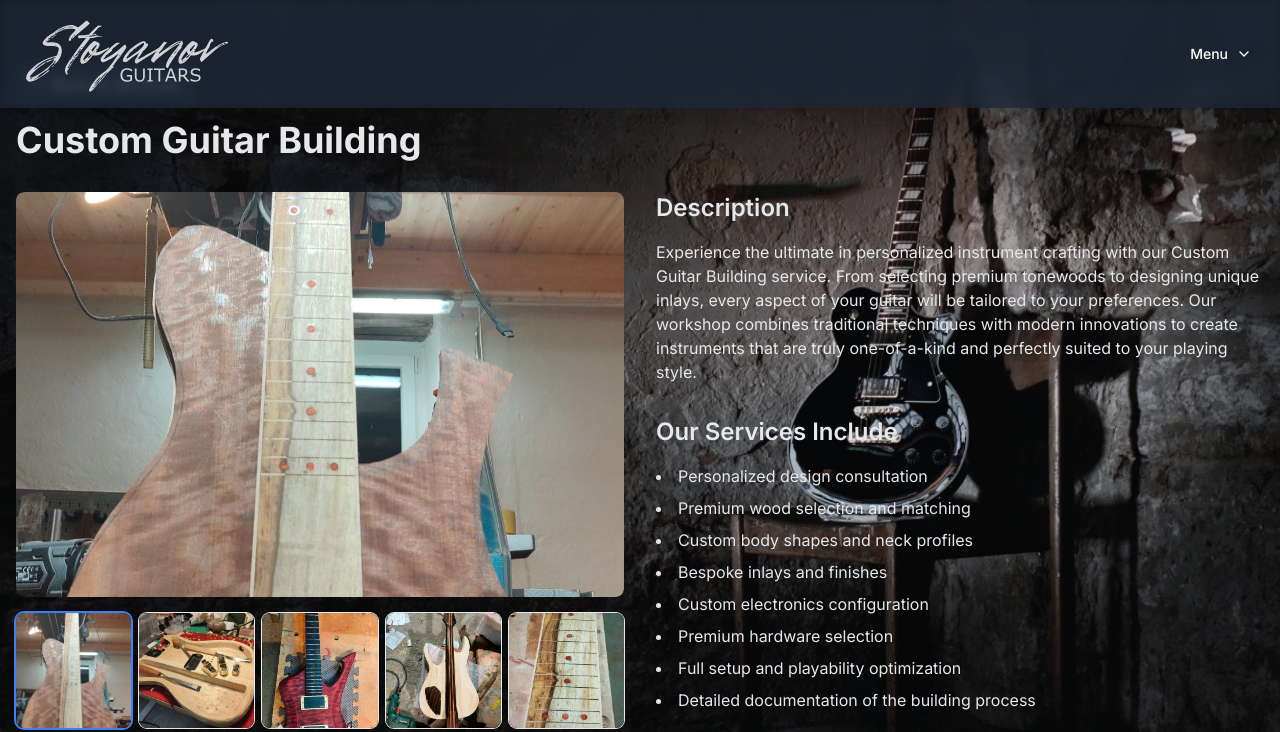
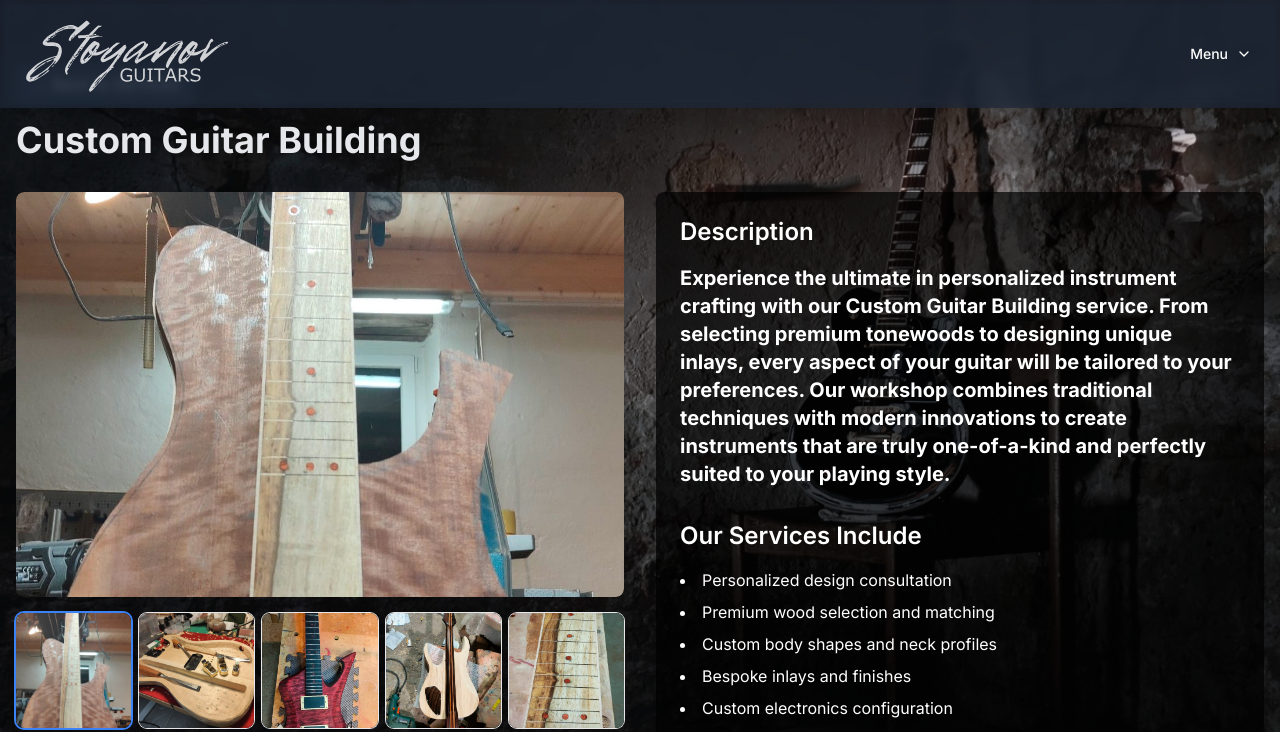
Before and after one commit to PeterStoyanov83/webpage-Stoyanov, a Next.js app: page /services/custom-guitar-building in a window 1280 px wide. Shown: the top 732 px of the page. Built offline with nearby package versions, Linux system fonts and the light colour scheme.

Commit message:
let's go

```diff
--- a/app/components/GuitarDetails.tsx
+++ b/app/components/GuitarDetails.tsx
@@ -1,6 +1,6 @@
 'use client'
 
-import { useState, useEffect } from 'react'
+import {useState, useEffect} from 'react'
 import Image from 'next/image'
 import Link from 'next/link'
 
@@ -17,7 +17,7 @@ interface GuitarDetailsProps {
     guitar: Guitar
 }
 
-export default function GuitarDetails({ guitar }: GuitarDetailsProps) {
+export default function GuitarDetails({guitar}: GuitarDetailsProps) {
     const [selectedImage, setSelectedImage] = useState(guitar.images[0])
     const [isLoading, setIsLoading] = useState(true)
     const [error, setError] = useState<string | null>(null)
@@ -115,8 +115,9 @@ export default function GuitarDetails({ guitar }: GuitarDetailsProps) {
 
                 {/* Right Column: Description & Specs */}
                 <div>
+                    <div className="bg-black bg-opacity-70 p-6 rounded-lg">
                         <h2 className="text-2xl font-semibold text-gray-200 mb-4">Description</h2>
-          <p className="text-white mb-8">{guitar.description}</p>
+                        <p className="text-white text-lg mb-8">{guitar.description}</p>
 
                         <h2 className="text-2xl font-semibold text-gray-200 mb-4">Specifications</h2>
                         <ul className="space-y-2">
@@ -127,6 +128,7 @@ export default function GuitarDetails({ guitar }: GuitarDetailsProps) {
                                 </li>
                             ))}
                         </ul>
+                    </div>
                 </div>
             </div>
 
--- a/app/components/ServiceDetails.tsx
+++ b/app/components/ServiceDetails.tsx
@@ -1,10 +1,10 @@
 'use client'
 
-import { useState } from 'react'
+import {useState} from 'react'
 import Image from 'next/image'
 import Link from 'next/link'
-import { Dialog, DialogContent } from "../../components/ui/dialog"
-import { Hammer, Wrench, Zap } from 'lucide-react'
+import {Dialog, DialogContent} from "../../components/ui/dialog"
+import {Hammer, Wrench, Zap} from 'lucide-react'
 
 interface ServiceDetailsProps {
     id: string;
@@ -22,7 +22,15 @@ const iconMap = {
     Zap
 }
 
-export default function ServiceDetails({ id, name, images, shortDescription, longDescription, servicesList, iconName }: ServiceDetailsProps) {
+export default function ServiceDetails({
+                                           id,
+                                           name,
+                                           images,
+                                           shortDescription,
+                                           longDescription,
+                                           servicesList,
+                                           iconName
+                                       }: ServiceDetailsProps) {
     const [selectedImage, setSelectedImage] = useState(images[0])
     const [isImageOpen, setIsImageOpen] = useState(false)
 
@@ -30,11 +38,12 @@ export default function ServiceDetails({ id, name, images, shortDescription, lon
 
     return (
         <div className="container mx-auto px-4 py-16">
-      <Link href="/#services" className="inline-block mb-4 px-4 py-2 bg-gray-800 text-white rounded hover:bg-gray-700 transition-colors">
+            <Link href="/#services"
+                  className="inline-block mb-4 px-4 py-2 bg-gray-800 text-white rounded hover:bg-gray-700 transition-colors">
                 ← Back to Services
             </Link>
             <div className="flex items-center mb-8">
-        {Icon && <Icon className="w-12 h-12 text-primary mr-4" aria-hidden="true" />}
+                {Icon && <Icon className="w-12 h-12 text-primary mr-4" aria-hidden="true"/>}
                 <h1 className="text-4xl font-bold text-gray-200">{name}</h1>
             </div>
             <div className="grid grid-cols-1 md:grid-cols-2 gap-8">
@@ -45,7 +54,7 @@ export default function ServiceDetails({ id, name, images, shortDescription, lon
                                 className="mb-4 relative rounded-lg overflow-hidden cursor-pointer"
                                 onClick={() => setIsImageOpen(true)}
                             >
-                <div className="relative" style={{ width: '100%', paddingTop: '66.66%' }}>
+                                <div className="relative" style={{width: '100%', paddingTop: '66.66%'}}>
                                     <Image
                                         src={selectedImage}
                                         alt={name}
@@ -64,7 +73,7 @@ export default function ServiceDetails({ id, name, images, shortDescription, lon
                                         className={`relative rounded-lg overflow-hidden ${
                                             selectedImage === image ? 'ring-2 ring-blue-500' : 'ring-1 ring-gray-200'
                                         }`}
-                    style={{ paddingTop: '100%' }}
+                                        style={{paddingTop: '100%'}}
                                     >
                                         <Image
                                             src={image}
@@ -79,14 +88,18 @@ export default function ServiceDetails({ id, name, images, shortDescription, lon
                     )}
                 </div>
                 <div>
-          <h2 className="text-2xl font-semibold text-gray-200 mb-4">Description</h2>
-          <p className="text-gray-200 mb-8">{longDescription}</p>
-          <h2 className="text-2xl font-semibold text-gray-200 mb-4">Our Services Include</h2>
+                    <div className="bg-black bg-opacity-70 p-6 rounded-lg">
+                        <div>
+                            <h2 className="text-2xl font-semibold text-white mb-4">Description</h2>
+                            <p className="text-white text-xl font-bold mb-8">{longDescription}</p>
+                            <h2 className="text-2xl font-semibold text-white mb-4">Our Services Include</h2>
                             <ul className="list-disc list-inside space-y-2">
                                 {servicesList.map((item, index) => (
-              <li key={index} className="text-gray-200">{item}</li>
+                                    <li key={index} className="text-white">{item}</li>
                                 ))}
                             </ul>
+                        </div>
+                    </div>
                 </div>
             </div>
 
--- a/app/components/Services.tsx
+++ b/app/components/Services.tsx
@@ -10,12 +10,12 @@ export default function Services({ id }: { id?: string }) {
           <div className="grid grid-cols-1 md:grid-cols-3 gap-8">
             {services.map((service) => (
               <Link href={`/services/${service.id}`} key={service.id} className="block">
-                <div className="bg-white bg-opacity-10 rounded-lg overflow-hidden shadow-md transition-transform duration-300 hover:scale-105">
+                <div className="bg-white bg-opacity-10 rounded-lg  overflow-hidden shadow-md transition-transform duration-300 hover:scale-105">
                   <div className="p-6">
                     <div className="flex justify-center mb-4">
-                      <service.icon className="w-16 h-16 text-white" aria-hidden="true" />
+                      <service.icon className="w-16 h-16 text-white " aria-hidden="true" />
                     </div>
-                    <h3 className="text-xl font-semibold mb-2 text-center text-white">{service.name}</h3>
+                    <h3 className="text-xl font-semibold mb-2 text-center text-white ">{service.name}</h3>
                     <p className="text-gray-300 text-center">{service.shortDescription}</p>
                   </div>
                 </div>
--- a/app/data/guitars.ts
+++ b/app/data/guitars.ts
@@ -87,7 +87,7 @@ export const guitars: Guitar[] = [
             'The Modern T is perfect for players who appreciate classic aesthetics but demand cutting-edge ' +
             'performance.',
         specifications: {
-            Body: 'Ash',
+            Body: 'Ash + Oak Drop Top',
             Neck: 'Maple',
             Fretboard: 'Bolt-on Modern Maple',
             Frets: '22 Medium Jumbo',
```
Lines whose indentation alone changed are shown as unchanged.
